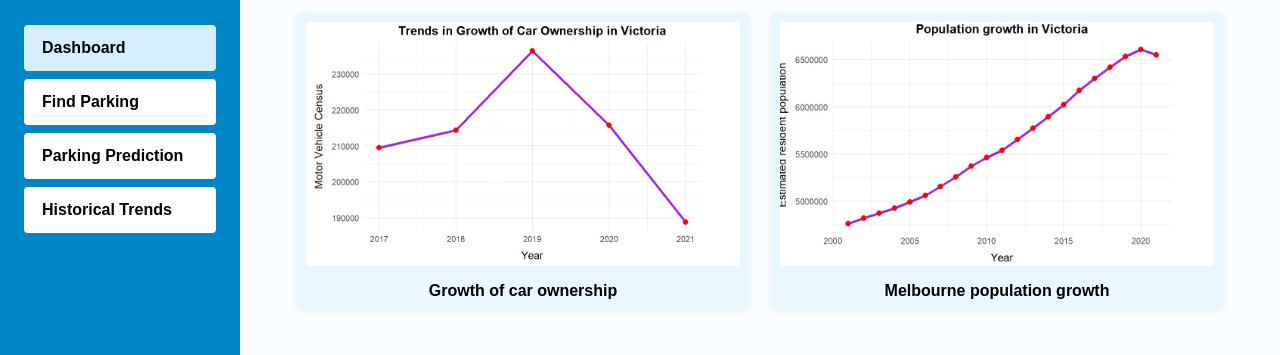
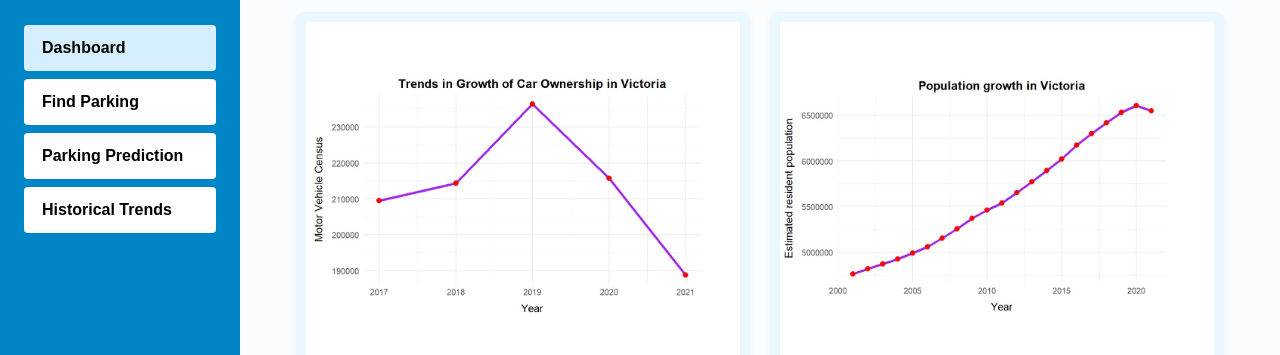
Before and after one commit to Aadhithyanarayanan/NaviPark, a website: page index.html in a window 1280 px wide. Shown: the part 100-455 px from the top of the page. Drawn offline with Linux system fonts and the light colour scheme.

Commit message:
remove figcaption

```diff
--- a/index.html
+++ b/index.html
@@ -37,10 +37,11 @@
         border-radius:8px; padding:10px; box-shadow:0 2px 6px rgba(0,0,0,0.05); text-align:center;
       }
       .chart-card img {
-        width:100%;
-        aspect-ratio: 16 / 9;   /* ensures both charts render at the same size */
-        object-fit: cover;
-        border-radius:4px;
+        width: 100%;
+        height: 350px; /* fixed height so both match */
+        object-fit: contain; /* show the entire image without cropping */
+        background-color: #fff; /* fill empty space if proportions differ */
+        border-radius: 4px;
       }
       .chart-card figcaption { margin-top:12px; font-weight:600; }
 
@@ -85,12 +86,10 @@
       <section class="charts">
         <figure class="chart-card">
           <img src="./assets/ownership.jpeg" alt="Growth of car ownership chart" />
-          <figcaption>Growth of car ownership</figcaption>
         </figure>
 
         <figure class="chart-card">
           <img src="./assets/population.jpeg" alt="Melbourne population growth chart" />
-          <figcaption>Melbourne population growth</figcaption>
         </figure>
       </section>
 
```
